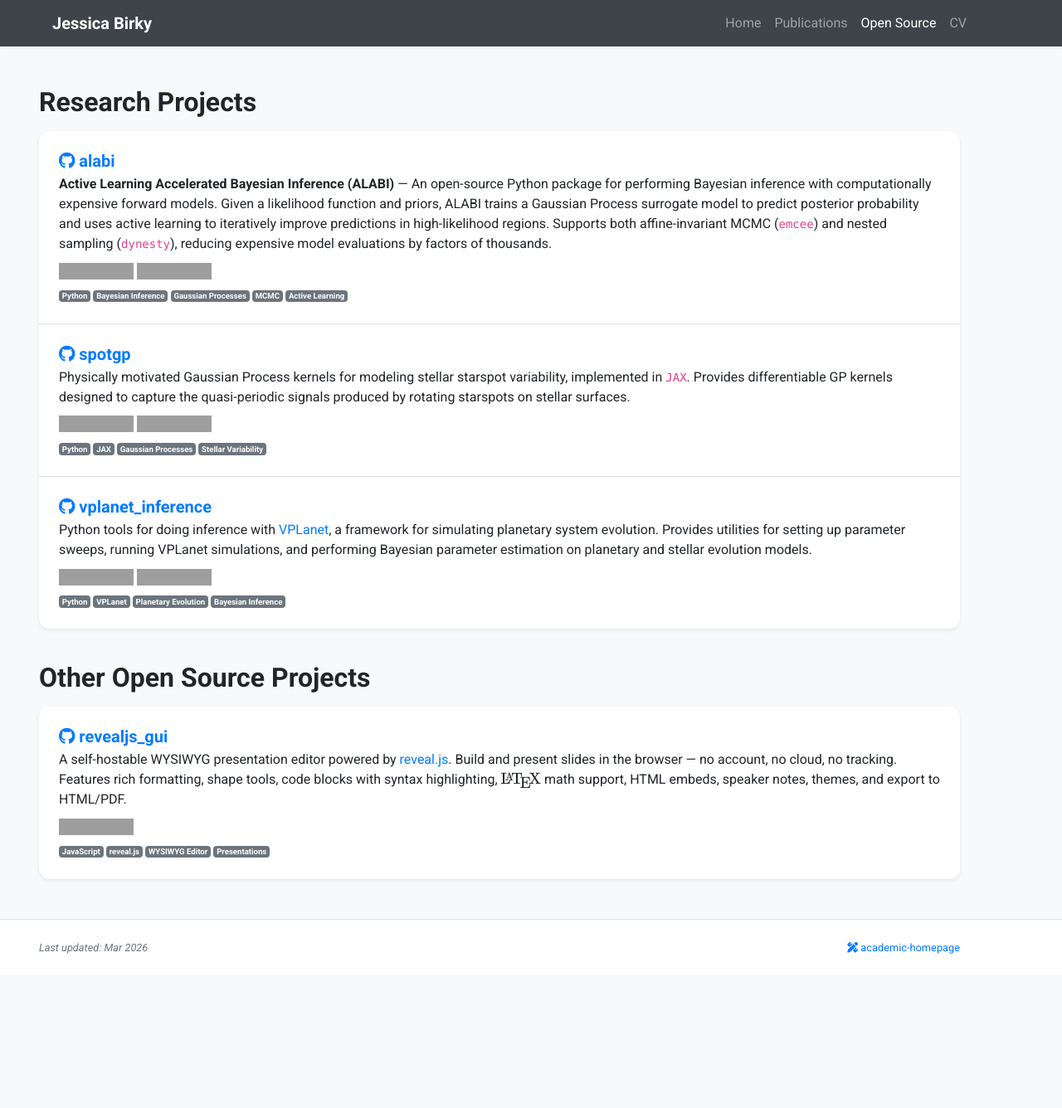
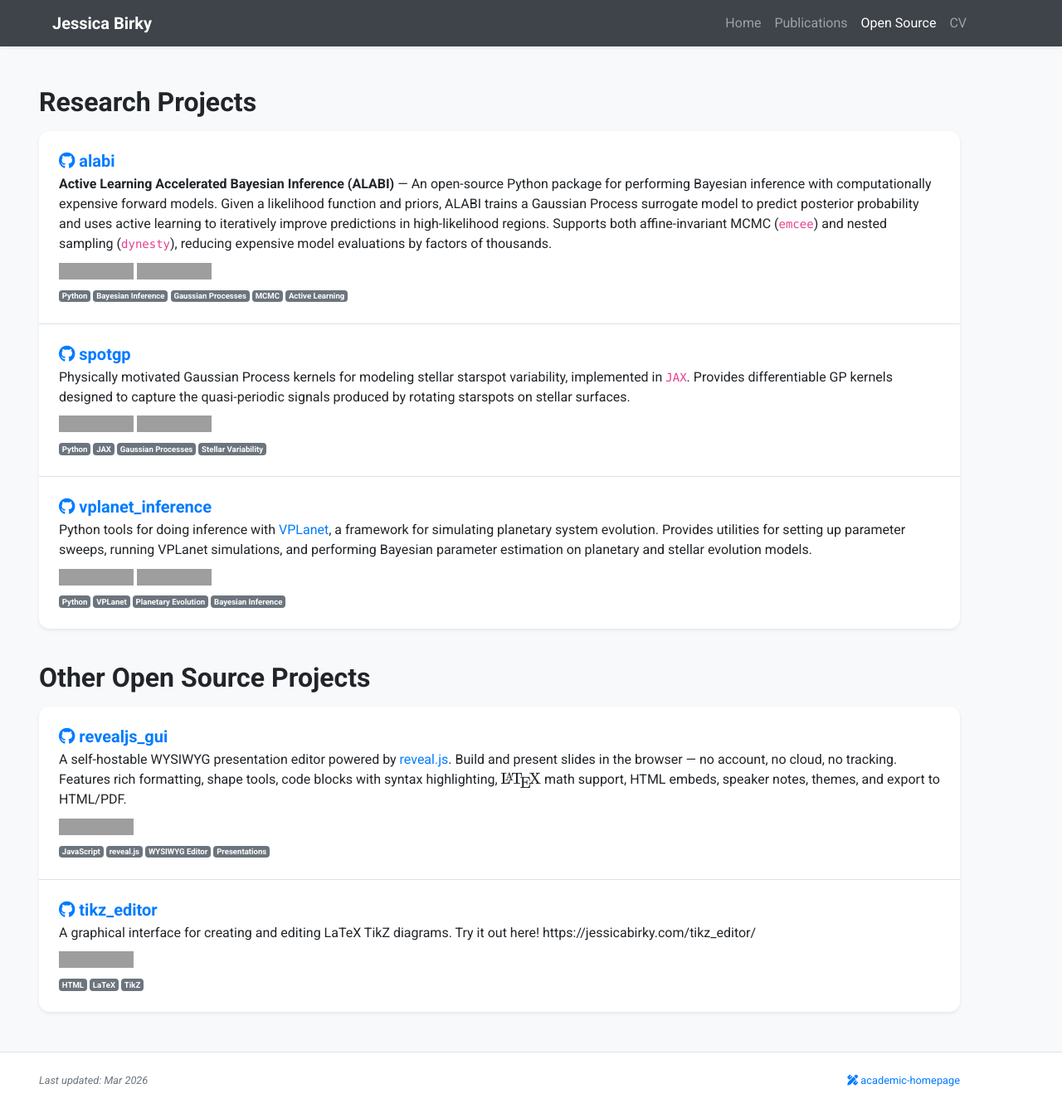
Before and after one commit to jbirky/jbirky.github.io, a Jekyll site: the page built from code.html, in a window 1280 px wide and 1336 px high. Shown: the whole window at 83% size. Built offline with Jekyll 4.4.1, drawn with Linux system fonts in a browser that asks for light colours; nearby versions of some CDN libraries; a style sheet for code colours, icons or effects is not loaded; grey boxes are pictures that could not be loaded.

Commit message:
add tikz editor project

```diff
--- a/code.html
+++ b/code.html
@@ -92,7 +92,7 @@ navbar_title: Open Source
 <div class="my-3 p-0 bg-white shadow-sm rounded-xl">
 
     <!-- revealjs_gui -->
-    <div class="p-4">
+    <div class="p-4 border-bottom border-gray">
         <h5 class="mt-0 mb-1">
             <a href="https://github.com/jbirky/revealjs_gui" target="_blank">
                 <i class="fab fa-github"></i> revealjs_gui
@@ -116,4 +116,24 @@ navbar_title: Open Source
         </p>
     </div>
 
+    <!-- tikz_editor -->
+    <div class="p-4">
+        <h5 class="mt-0 mb-1">
+            <a href="https://github.com/jbirky/tikz_editor" target="_blank">
+                <i class="fab fa-github"></i> tikz_editor
+            </a>
+        </h5>
+        <p class="mb-2">
+            A graphical interface for creating and editing LaTeX TikZ diagrams. Try it out here! <a href="https://jessicabirky.com/tikz_editor/" target="_blank"></a>https://jessicabirky.com/tikz_editor/</a>
+        </p>
+        <p class="mb-2">
+            <a href="https://github.com/jbirky/tikz_editor" target="_blank"><img src="https://img.shields.io/badge/GitHub-tikz__editor-blue?logo=github" alt="GitHub"></a>
+        </p>
+        <p class="small mb-0 text-muted">
+            <span class="badge badge-secondary">HTML</span>
+            <span class="badge badge-secondary">LaTeX</span>
+            <span class="badge badge-secondary">TikZ</span>
+        </p>
+    </div>
+
 </div>
```
